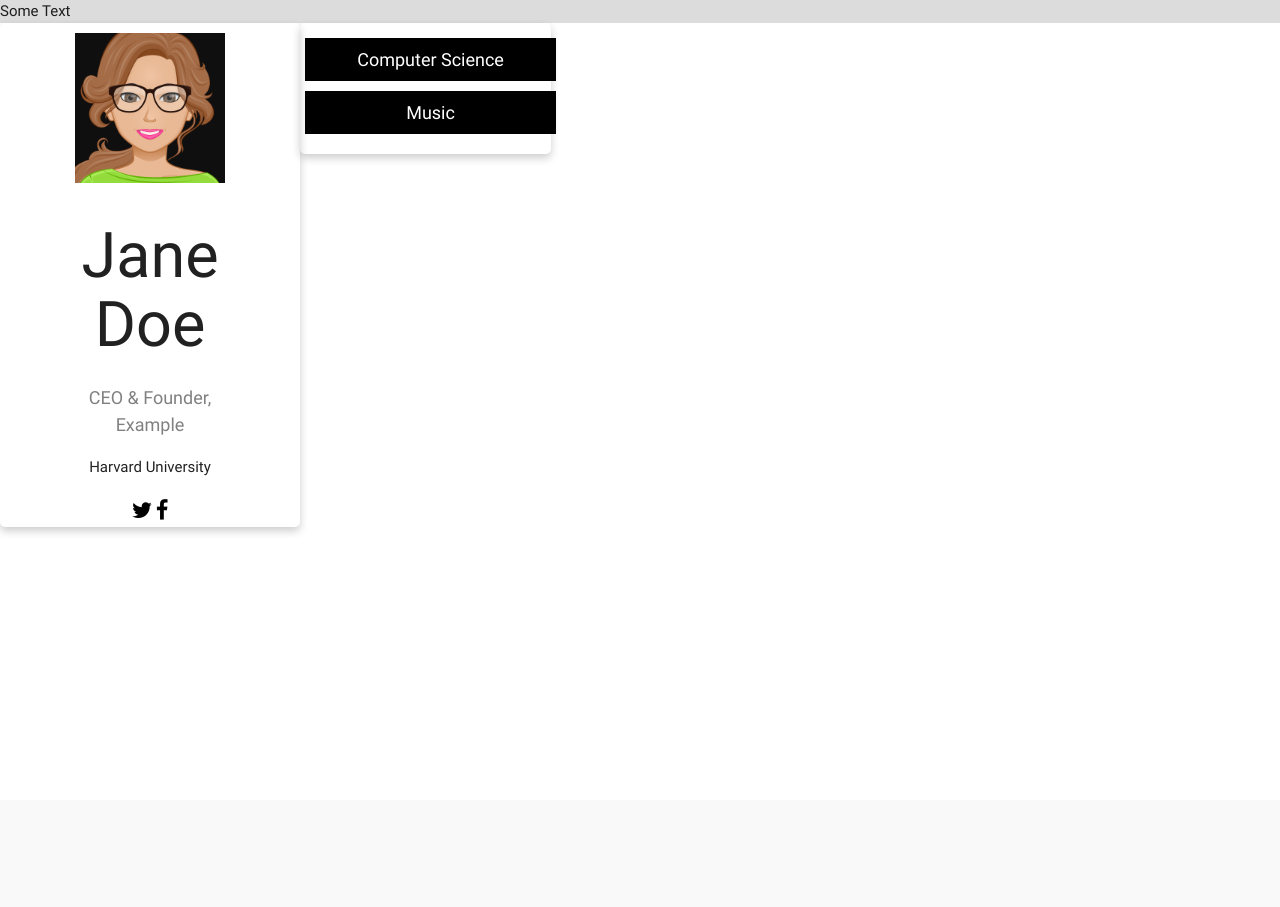
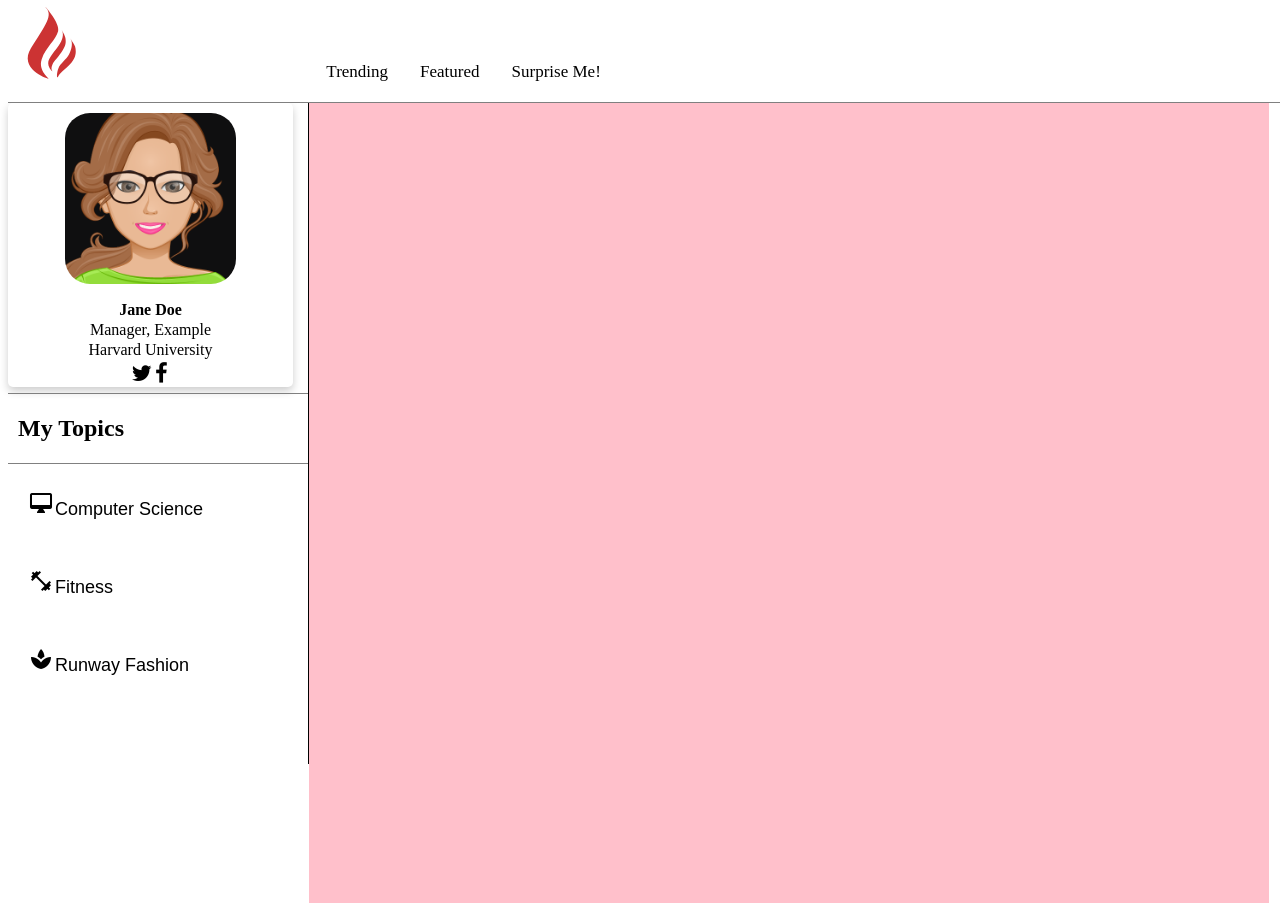
Before and after one commit to Prerna237/Internet-and-Web-Systems, a PHP site: page / in a window 1280 px wide. Before the commit the page ends 532 px from the top, so only its background shows below. Run offline with PHP 8.4, Linux system fonts and the light colour scheme.

Commit message:
Intermediate Commit

```diff
--- a/News Site/index.html
+++ b/News Site/index.html
@@ -25,7 +25,7 @@
         <nav>
             <div>
                 <a href= "https://www.google.com/">
-                <img src="ad_image.jpg" width=99.3% height=400>
+                <img id="adImage" src="ad_image.jpg" width=99.3% height=340>
                 </a>
             </div>
             <div id="promo" style="overflow:auto; background-color:cornsilk">
--- a/Quora Page/Index.html
+++ b/Quora Page/Index.html
@@ -6,49 +6,171 @@
   <meta name="viewport" content="width=device-width, initial-scale=1.0">
   <meta http-equiv="X-UA-Compatible" content="ie=edge">
 
-  <link rel="stylesheet" href="https://cdnjs.cloudflare.com/ajax/libs/materialize/0.100.1/css/materialize.min.css">
   <link rel="stylesheet" href="https://cdnjs.cloudflare.com/ajax/libs/font-awesome/4.7.0/css/font-awesome.min.css">
+  <link href="https://fonts.googleapis.com/icon?family=Material+Icons" rel="stylesheet">
   <link rel="stylesheet" href="style.css">
+  <script src="script.js"></script>
   <title>Document</title>
 </head>
 
 <body>
 
-  <header id="head_with_bg">Some Text</header>
-  <div class="profile_card">
-    <img src="res/avatar.png" id="avatar_image" style="height:50%; width:50%">
+  <header id="head_with_bg">
+    <img src="res/logo.svg" alt="company_logo">
+    <div class="topnav" id="myTopnav">
+      <a href="#home" >Trending</a>
+      <a href="#news">Featured</a>
+      <a href="#contact">Surprise Me!</a>
+    </div>
+  </header>
 
-    <div class="container">
-      <h1>Jane Doe</h1>
-      <p class="title">CEO & Founder, Example</p>
-      <p>Harvard University</p>
-      <a href="#"><i class="fa fa-twitter"></i></a>
-      <a href="#"><i class="fa fa-facebook"></i></a>
+  <aside>
+
+    <!-- This is the profile card -->
+    <div class="profile_card">
+      <img src="res/avatar.png" id="avatar_image" style="height:40%; width:60% ;border-radius:25px;">
+      <div class="container">
+        <h1>Jane Doe</h1>
+        <p>Manager, Example</p>
+        <p>Harvard University</p>
+        <a href="#"><i class="fa fa-twitter" style="padding-right:3px;"></i></a>
+
+        <a href="#"><i class="fa fa-facebook"></i></a>
+      </div>
+    </div>
+<header style="border-top:1px solid grey;border-bottom:1px solid grey;padding-left:8px;padding-top:1px;padding-bottom:1px">
+  <h1 style="padding-left:2px">My Topics</h1>
+</header>
+    <!-- These are the list of favorite topics -->
+    <div class="tab">
+      <button class="tablinks" onclick="openCity(event, 'London')"> <i class="material-icons">desktop_mac</i>Computer Science</button>
+      <button class="tablinks" onclick="openCity(event, 'Paris')"> <i class="material-icons">fitness_center</i>Fitness</button>
+      <button class="tablinks" onclick="openCity(event, 'Tokyo')"> <i class="material-icons">spa</i>Runway Fashion</button>
     </div>
 
-  </div>
+  </aside>
 
-  <div class="profile_card">
-      <button>Computer Science</button>
-      <button>Music</button></p>
-  </div>
-  <!--
-<div class="w3-container">
-        <div class="w3-card-4 w3-dark-grey" style="width:50%">
-          <div class="w3-container w3-center">
-            <h3>Friend Request</h3>
-            <img src="img_avatar3.png" alt="Avatar" style="width:80%">
-            <h5>John Doe</h5>
 
-            <div class="w3-section">
-              <button class="w3-button w3-green">Accept</button>
-              <button class="w3-button w3-red">Decline</button>
-            </div>
-          </div>
+  <section style="width:75%;background-color:pink" id="questions_panel">
+    <article id="London" class="tabcontent">
 
-        </div>
-      </div>
-     -->
+      <!-- Sub topic chips -->
+      <button class="chip">
+            <img src="res/avatar.png" alt="Person" width="96" height="96">
+            John Doe
+        </button>
+        <button class="chip">
+          <img src="res/avatar.png" alt="Person" width="96" height="96">
+          John Doe
+      </button>
+
+    <!-- Question Cards -->
+      <article class="question">
+        <article class="question-head">
+          How does Alan Turing's research help?
+        </article>
+        <article class="question-body">
+          Lorem ipsum dolor sit amet, consectetuer adipiscing elit. Aenean commodo ligula eget dolor. Aenean massa. Cum sociis natoque
+          penatibus et magnis dis parturient montes, nascetur ridiculus mus. Donec quam felis, ultricies nec, pellentesque
+          eu, pretium quis, sem. Nulla consequat massa quis enim. Donec pede justo, fringilla vel, aliquet nec, vulputate
+        </article>
+      </article>
+      <article class="question">
+        <article class="article-head">
+          Lorem ipsum dolor
+        </article>
+        <article class="article-body">
+          Lorem ipsum dolor sit amet, consectetuer adipiscing elit. Aenean commodo ligula eget dolor. Aenean massa. Cum sociis natoque
+          penatibus et magnis dis parturient montes, nascetur ridiculus mus. Donec quam felis, ultricies nec, pellentesque
+          eu, pretium quis, sem. Nulla consequat massa quis enim. Donec pede justo, fringilla vel, aliquet nec, vulputate
+        </article>
+      </article>
+      <article class="question">
+        <article class="article-head">
+          Lorem ipsum dolor
+        </article>
+        <article class="article-body">
+          Lorem ipsum dolor sit amet, consectetuer adipiscing elit. Aenean commodo ligula eget dolor. Aenean massa. Cum sociis natoque
+          penatibus et magnis dis parturient montes, nascetur ridiculus mus. Donec quam felis, ultricies nec, pellentesque
+          eu, pretium quis, sem. Nulla consequat massa quis enim. Donec pede justo, fringilla vel, aliquet nec, vulputate
+        </article>
+      </article>
+    </article>
+
+    <article id="Paris" class="tabcontent">
+      <article class="question">
+        <article class="article-head">
+          Lorem ipsum dolor
+        </article>
+        <article class="article-body">
+          Lorem ipsum dolor sit amet, consectetuer adipiscing elit. Aenean commodo ligula eget dolor. Aenean massa. Cum sociis natoque
+          penatibus et magnis dis parturient montes, nascetur ridiculus mus. Donec quam felis, ultricies nec, pellentesque
+          eu, pretium quis, sem. Nulla consequat massa quis enim. Donec pede justo, fringilla vel, aliquet nec, vulputate
+        </article>
+      </article>
+      <article class="question">
+        <article class="article-head">
+          Lorem ipsum dolor
+        </article>
+        <article class="article-body">
+          Lorem ipsum dolor sit amet, consectetuer adipiscing elit. Aenean commodo ligula eget dolor. Aenean massa. Cum sociis natoque
+          penatibus et magnis dis parturient montes, nascetur ridiculus mus. Donec quam felis, ultricies nec, pellentesque
+          eu, pretium quis, sem. Nulla consequat massa quis enim. Donec pede justo, fringilla vel, aliquet nec, vulputate
+        </article>
+      </article>
+      <article class="question">
+        <article class="article-head">
+          Lorem ipsum dolor
+        </article>
+        <article class="article-body">
+          Lorem ipsum dolor sit amet, consectetuer adipiscing elit. Aenean commodo ligula eget dolor. Aenean massa. Cum sociis natoque
+          penatibus et magnis dis parturient montes, nascetur ridiculus mus. Donec quam felis, ultricies nec, pellentesque
+          eu, pretium quis, sem. Nulla consequat massa quis enim. Donec pede justo, fringilla vel, aliquet nec, vulputate
+        </article>
+      </article>
+    </article>
+
+    <article id="Tokyo" class="tabcontent">
+      <article class="question">
+        <article class="article-head">
+          Lorem ipsum dolor
+        </article>
+        <article class="article-body">
+          Lorem ipsum dolor sit amet, consectetuer adipiscing elit. Aenean commodo ligula eget dolor. Aenean massa. Cum sociis natoque
+          penatibus et magnis dis parturient montes, nascetur ridiculus mus. Donec quam felis, ultricies nec, pellentesque
+          eu, pretium quis, sem. Nulla consequat massa quis enim. Donec pede justo, fringilla vel, aliquet nec, vulputate
+        </article>
+      </article>
+      <article class="question">
+        <article class="article-head">
+          Lorem ipsum dolor
+        </article>
+        <article class="article-body">
+          Lorem ipsum dolor sit amet, consectetuer adipiscing elit. Aenean commodo ligula eget dolor. Aenean massa. Cum sociis natoque
+          penatibus et magnis dis parturient montes, nascetur ridiculus mus. Donec quam felis, ultricies nec, pellentesque
+          eu, pretium quis, sem. Nulla consequat massa quis enim. Donec pede justo, fringilla vel, aliquet nec, vulputate
+        </article>
+      </article>
+      <article class="question">
+        <article class="article-head">
+          Lorem ipsum dolor
+        </article>
+        <article class="article-body">
+          Lorem ipsum dolor sit amet, consectetuer adipiscing elit. Aenean commodo ligula eget dolor. Aenean massa. Cum sociis natoque
+          penatibus et magnis dis parturient montes, nascetur ridiculus mus. Donec quam felis, ultricies nec, pellentesque
+          eu, pretium quis, sem. Nulla consequat massa quis enim. Donec pede justo, fringilla vel, aliquet nec, vulputate
+        </article>
+      </article>
+    </article>
+  </section>
+
+  <script>
+    var tabcontent = document.getElementsByClassName("tabcontent");
+    for (i = 0; i < tabcontent.length; i++) {
+      console.log("i="+i);
+      tabcontent[i].style.display = "none";
+    }
+  </script>
 </body>
 
 </html>
--- a/Quora Page/style.css
+++ b/Quora Page/style.css
@@ -1,22 +1,110 @@
+html,
+body {
+    height: 100%;
+    width: 100%;
+}
+body{
+    margin-top: 0px;
+    display: inline-block;
+}
+
+p {
+    margin: 2px;
+}
+
+i{
+    padding-right:2px;
+}
+
 .profile_card {
-    float: left;
-    /* margin-left: 3cm; */
+    /* float: left; */
     box-shadow: 0 4px 8px 0 rgba(0, 0, 0, 0.2);
     max-width: 300px;
-    margin: auto;
     text-align: center;
     padding-top: 10px;
     border-radius: 5px;
+    height:30%;
+    width:95%;
+    margin-bottom: 6px;
+    align-items: center;
+}
+
+aside {
+    float: left;
+    margin-top: 0px;
+    border-right: 1px solid;
+}
+
+aside div{
+    display: table;;
 }
 
 .container {
-    padding: 0 16px;
+    padding: 0;
+    height: 100%;
+    font-size: 100%;
+    width:50%;
+    margin:0 auto;
+    align-content: center;
+    align-items: center;
+    /* position: absolute; */
+}
+div.tab {
+    /* float: left; */
+    background-color:white;
+    width: 95%;
+    height: 300px;
 }
 
+/* Style the buttons inside the tab */
+div.tab button {
+    display: block;
+    background-color: inherit;
+    color: black;
+    padding: 22px 16px;
+    width: 98%;
+    border: none;
+    outline: none;
+    text-align: left;
+    cursor: pointer;
+    transition: 0.3s;
+}
+
+/* Change background color of buttons on hover */
+div.tab button:hover {
+    border-left:#CC2E2E 4px solid;
+}
+
+/* Create an active/current "tab button" class */
+div.tab button.active {
+    border-left:#CC2E2E 4px solid;
+}
+
+
+.container h1{
+    font-size:100%;
+    margin-bottom: 1px;
+}
 .title {
     color: grey;
     font-size: 18px;
 }
+
+article{
+    display: table;;
+}
+
+section{
+    display: inline-block;
+
+}
+
+#questions_panel{
+    overflow: scroll;
+    height: 100%;
+    width: 100%;
+}
+
 
 button {
     border: none;
@@ -39,9 +127,92 @@
 }
 
 button:hover, a:hover {
-    opacity: 0.7;
+    opacity: 0.8;
 }
 
 #head_with_bg{
-    background-color: gainsboro;
+    height: 2.7cm;
+    background-color:white;
+    /* display: inline; */
+    position: relative;
+    border-bottom: 1px solid grey;
 }
+
+#head_with_bg img{
+    width: 3.5cm;
+    height: 2.5cm;
+    position: absolute;
+}
+
+.topnav {
+    background-color:white;
+    overflow: hidden;
+    position: absolute;
+    bottom: 1px;
+    left:8cm;
+    height:2.5 cm;
+    width: 70%;
+}
+
+/* Style the links inside the navigation bar */
+.topnav a {
+    margin-bottom: 5px;
+    float: left;
+    display: block;
+    color: black;
+    text-align: center;
+    padding: 14px 16px;
+    text-decoration: none;
+    font-size: 17px;
+}
+
+/* Change the color of links on hover */
+.topnav a:hover {
+    border-top:#CC2E2E 4px solid;
+}
+
+/* Add a color to the active/current link */
+.topnav a.active {
+    background-color:crimson;
+    color: white;
+}
+
+.question{
+    float: left;
+    padding: 0px 12px;
+    border: 1px solid #ccc;
+    width: 70%;
+    height: 300px;
+
+}
+/* Style the tab content */
+.tabcontent {
+    float: right;
+    padding: 0px 12px;
+    border: 1px solid #ccc;
+    width: 95%;
+    height: 300px;
+}
+.tabcontent button{
+    display: inline-block;
+}
+
+
+.chip {
+    display: inline-block;
+    padding: 0 25px;
+    height: 50px;
+    font-size: 16px;
+    width: 30%;
+    line-height: 50px;
+    border-radius: 25px;
+    background-color: #f1f1f1;
+}
+
+.chip img {
+    float: left;
+    margin: 0 10px 0 -25px;
+    height: 50px;
+    width: 50px;
+    border-radius: 50%;
+}
--- /dev/null
+++ b/Shapes/style.css
@@ -0,0 +1,3 @@
+input{
+    padding:5px;
+}
```
Also changed, not shown: News Site/styles.css (+7 -2 lines), Quora Page/script.js (added, +20 -0 lines), Shapes/index.html (added, +29 -0 lines), Shapes/script.js (added, +12 -0 lines), Quora Page/res/ai.jpeg (added), Quora Page/res/diet.png (added), Quora Page/res/graph.png (added), Quora Page/res/logo.svg (added), Quora Page/res/supp.jpeg (added).
